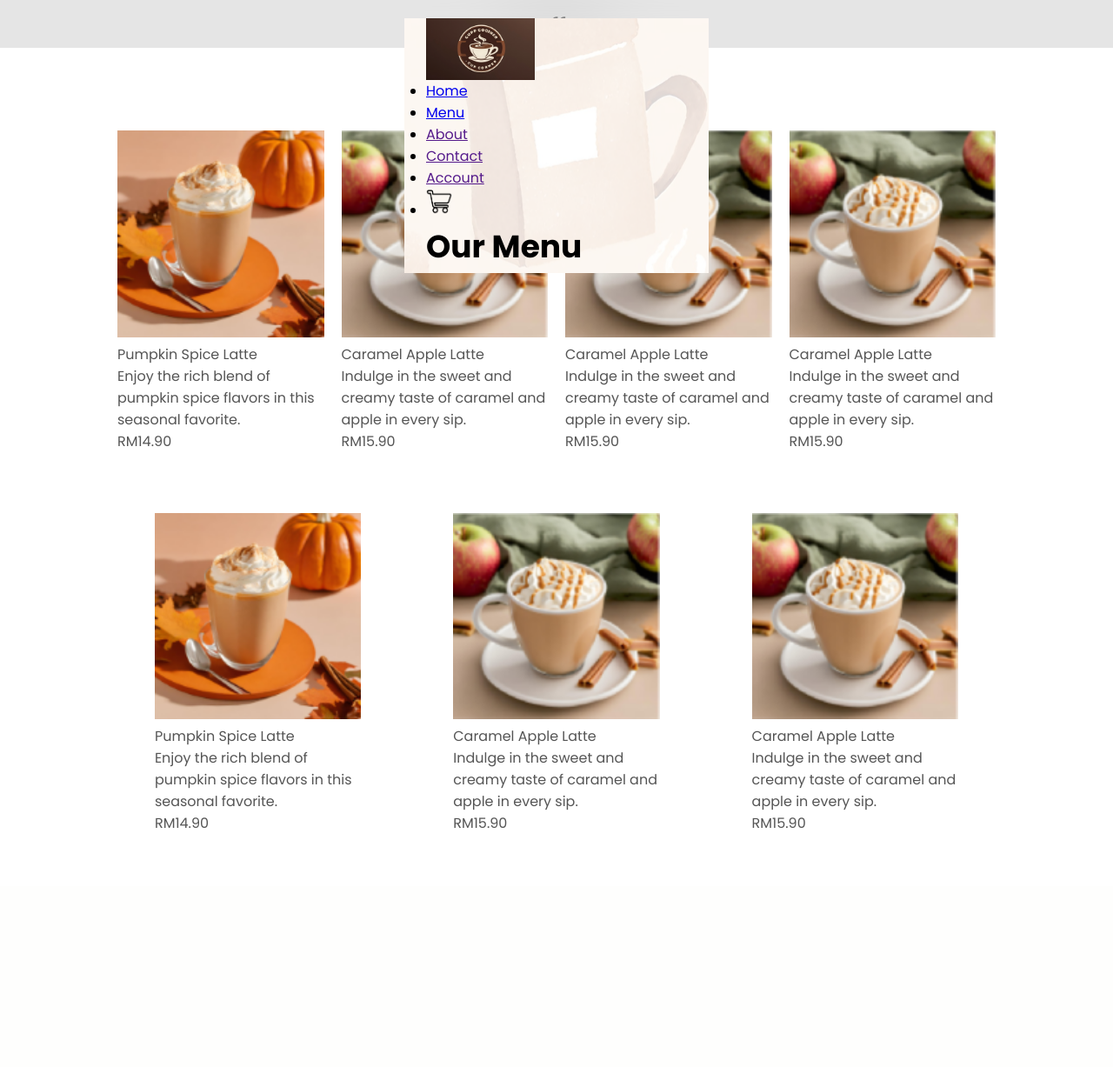
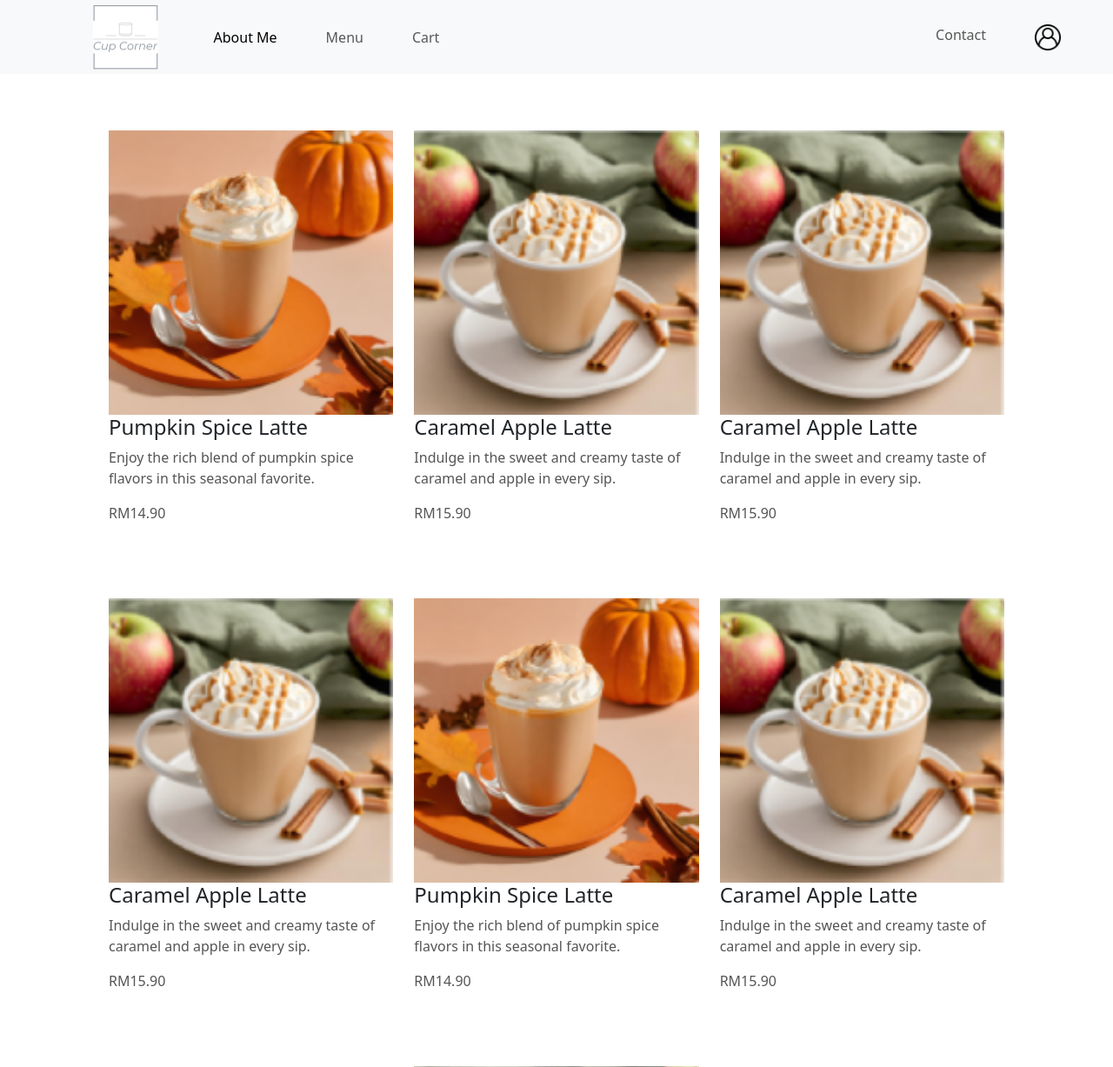
Before and after one commit to JienWeng/CoffeeShopWeb, a PHP site: page /menu.php in a window 1280 px wide. Shown: the top 1227 px of the page at 87% size. Before the commit the page ends 952 px from the top, so only its background shows below. Run offline with PHP 8.4, Linux system fonts and the light colour scheme.

Commit message:
linked page to navbar.php

```diff
--- a/contact.php
+++ b/contact.php
@@ -6,8 +6,14 @@
     <link rel="stylesheet" type="text/css" href="contact.css">
     <link rel="stylesheet" href="https://stackpath.bootstrapcdn.com/font-awesome/4.7.0/css/font-awesome.min.css">
     <link href="https://fonts.googleapis.com/css2?family=Poppins:wght@300;400;500;600;700&display=swap" rel="stylesheet">
+    <link href="https://cdn.jsdelivr.net/npm/bootstrap@5.3.3/dist/css/bootstrap.min.css" rel="stylesheet" integrity="sha384-QWTKZyjpPEjISv5WaRU9OFeRpok6YctnYmDr5pNlyT2bRjXh0JMhjY6hW+ALEwIH" crossorigin="anonymous">
+    <script src="https://cdn.jsdelivr.net/npm/bootstrap@5.3.3/dist/js/bootstrap.bundle.min.js" integrity="sha384-YvpcrYf0tY3lHB60NNkmXc5s9fDVZLESaAA55NDzOxhy9GkcIdslK1eN7N6jIeHz" crossorigin="anonymous"></script>
 </head>
 <body>
+
+<!---------navbar----------->
+<?php include("include/navbar.php") ?>
+
     <section class="contact">
         <div class="content">
             <h2>Contact Us</h2>
--- a/include/navbar.php
+++ b/include/navbar.php
@@ -1,7 +1,7 @@
 
     <nav class="navbar fixed-top navbar-expand-lg bg-light">
         <div class="container-fluid">
-          <a class="navbar-brand" href="#"><img src="img/logo.png" alt=""></a>
+          <a class="navbar-brand" href="index.php"><img src="img/logo.png" alt=""></a>
           <button class="navbar-toggler" type="button" data-bs-toggle="collapse" data-bs-target="#navbarNavDropdown" aria-controls="navbarNavDropdown" aria-expanded="false" aria-label="Toggle navigation">
             <span class="navbar-toggler-icon"></span>
           </button>
@@ -11,7 +11,7 @@
                 <a class="nav-link active" aria-current="page" href="#">About Me</a>
               </li>
               <li class="nav-item">
-                <a class="nav-link" href="#">Menu</a>
+                <a class="nav-link" href="menu.php">Menu</a>
               </li>
               </li>
               <li class="nav-item">
@@ -20,7 +20,7 @@
             </ul>
             <ul class="navbar-nav ms-auto">
               <li class="nav-item">
-                <a class="nav-link" href="#">Contact</a>
+                <a class="nav-link" href="contact.php">Contact</a>
               </li>
               <li class="nav-item">
                 <a class="nav-link" href="#"><img src="img/user.png" alt=""></a>
@@ -35,6 +35,7 @@
     max-height: 75px;
     width: auto;
     padding-left: 75px;
+    padding-right: 20px;
 }
 
 .navbar{
--- a/menu.php
+++ b/menu.php
@@ -4,35 +4,13 @@
     <meta charset="UTF-8">
     <title>Cup Corner Menu</title>
     <link rel="stylesheet" href="style.css">
-    <link href="https://fonts.googleapis.com/css2?family=Poppins:wght@300;400;500;600;700&display=swap" rel="stylesheet">
-    <link rel="stylesheet" href="https://stackpath.bootstrapcdn.com/font-awesome/4.7.0/css/font-awesome.min.css">
+    <link href="https://cdn.jsdelivr.net/npm/bootstrap@5.3.3/dist/css/bootstrap.min.css" rel="stylesheet" integrity="sha384-QWTKZyjpPEjISv5WaRU9OFeRpok6YctnYmDr5pNlyT2bRjXh0JMhjY6hW+ALEwIH" crossorigin="anonymous">
+    <script src="https://cdn.jsdelivr.net/npm/bootstrap@5.3.3/dist/js/bootstrap.bundle.min.js" integrity="sha384-YvpcrYf0tY3lHB60NNkmXc5s9fDVZLESaAA55NDzOxhy9GkcIdslK1eN7N6jIeHz" crossorigin="anonymous"></script>
 </head>
 <body>
 
-    <div class="header">
-        <div class="container">
-            <div class="navbar">
-                <div class="logo">
-                    <img src="cupcorner-logo.jpg" width="125px">
-                </div>
-                <nav>
-                    <ul>
-                        <li><a href="index.php">Home</a></li>
-                        <li><a href="menu.php">Menu</a></li>
-                        <li><a href="">About</a></li>
-                        <li><a href="">Contact</a></li>
-                        <li><a href="">Account</a></li>
-                        <li><a href=""><img src="image4.png" width="30px" height="30px"></a></li>
-                    </ul>
-                </nav>
-            </div>
-            <div class="row">
-                <div class="col-2">
-                    <h1>Our Menu</h1>
-                </div>
-            </div>
-        </div>
-    </div>
+<!---------navbar----------->
+<?php include("include/navbar.php") ?>
 
     <div class="small-container">
         <h2 class="title">Coffee</h2>
```
